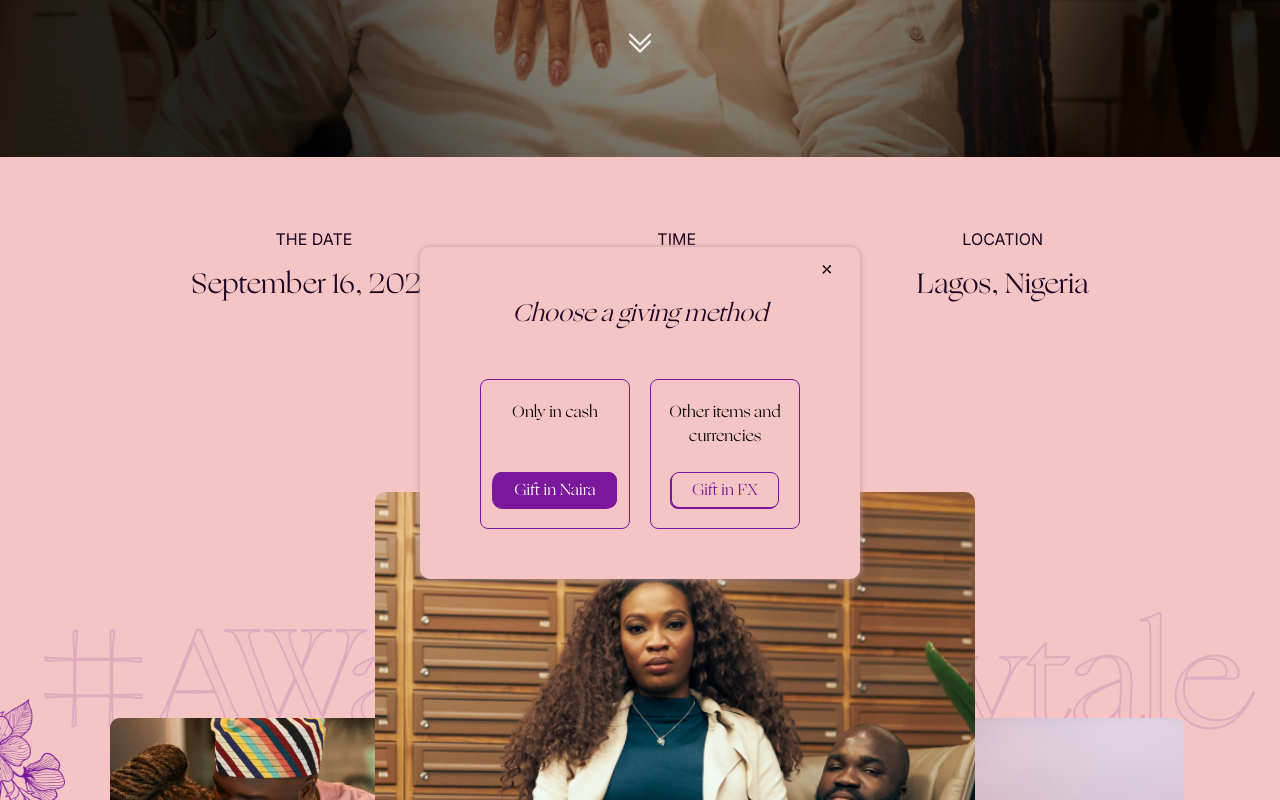
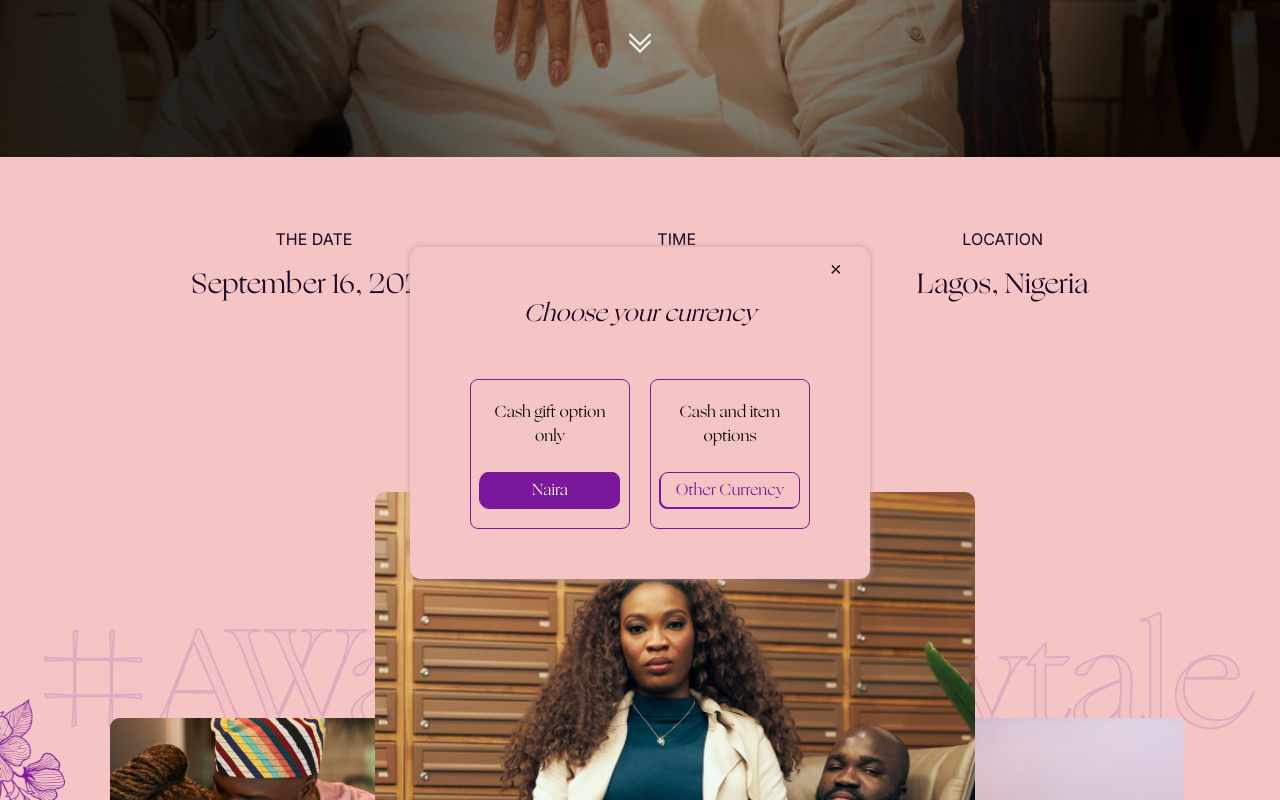
Before and after one commit to Joesef127/Aristocrasy, a plain HTML site: page index.html in a window 1280 px wide. Both pictures are taken after a click on the button "Send Gifts". Shown: the part 667-1467 px from the top of the page. Drawn offline with Linux system fonts and the light colour scheme; files whose address does not match are found by name.

Commit message:
Add files via upload

```diff
--- a/index.html
+++ b/index.html
@@ -68,20 +68,20 @@
 					<div class="button-div" id="button-div">
 						<div class="button-container">
 							<span class="close" id="close">&times;</span>
-							<h2 class="button-heading">Choose a giving method</h2>
+							<h2 class="button-heading">Choose your currency</h2>
 
 							<div class="button-holder">
 								<div class="naira-div">
-									<h2 class="naira-button-label">Only in cash</h2>
+									<h2 class="naira-button-label">Cash gift option only</h2>
 									<a href="https://paystack.com/awandell" class="gift-button fill-button" id="filled"
-										target="_self">Gift in Naira</a>
+										target="_self">Naira</a>
 								</div>
 								<div class="other-gift-div">
 									<h2 class="gift-button-label">
-										Other items and currencies
+										Cash and item options
 									</h2>
 									<a href="https://www.myregistry.com/wedding-registry/emmanuella-sea-nduka-and-akinwande-adegbola-edmonton-ab/3771178/giftlist"
-										class="gift-button hollow-button" id="hollow" target="_self">Gift in FX</a>
+										class="gift-button hollow-button" id="hollow" target="_self">Other Currency</a>
 								</div>
 							</div>
 						</div>
--- a/style.css
+++ b/style.css
@@ -546,13 +546,13 @@ body::after {
 	align-items: center;
 	gap: 20px;
 	flex-direction: column;
-	width: 150px;
+	width: 160px;
 	min-width: 150px;
 	height: 150px;
 	max-height: 150px;
 	border-radius: 8px;
 	border: 1px solid #7a179b;
-	padding: 20px 0;
+	padding: 20px 15px;
 }
 
 .naira-button-label,
@@ -560,6 +560,7 @@ body::after {
 	font-size: 16px;
 	font-weight: normal;
 	text-align: center;
+	max-width: 90%;
 }
 
 .other-gift-div {
@@ -568,7 +569,7 @@ body::after {
 	align-items: center;
 	gap: 20px;
 	flex-direction: column;
-	width: 150px;
+	width: 160px;
 	min-width: 150px;
 	height: 150px;
 	max-height: 150px;
@@ -599,15 +600,18 @@ body::after {
 .gift-button {
 	/* width: fit-content; */
 	display: flex;
-	align-items: flex-start;
-	padding: 5px 20px;
+	justify-content: center;
+	align-items: center;
+	padding: 5px 10px;
 	font-size: var(--fs-1);
 	font-weight: var(--fw-2);
 	line-height: var(--lh-1);
 	cursor: pointer;
 	border: 1px solid #7a179b;
 	border-radius: 8px;
-	max-width: 150px;
+	min-width: 140px;
+	width: 140px;
+	text-align: center;
 }
 
 .fill-button {
@@ -945,7 +949,7 @@ body::after {
 	opacity: 0;
 }
 
-.image-5, .image-3 {
+.image-5, .image-6 {
 	border-radius: 10px;
 }
 
```
Also changed, not shown: images/couple3.png, images/couple5.png, images/couple6.png.
